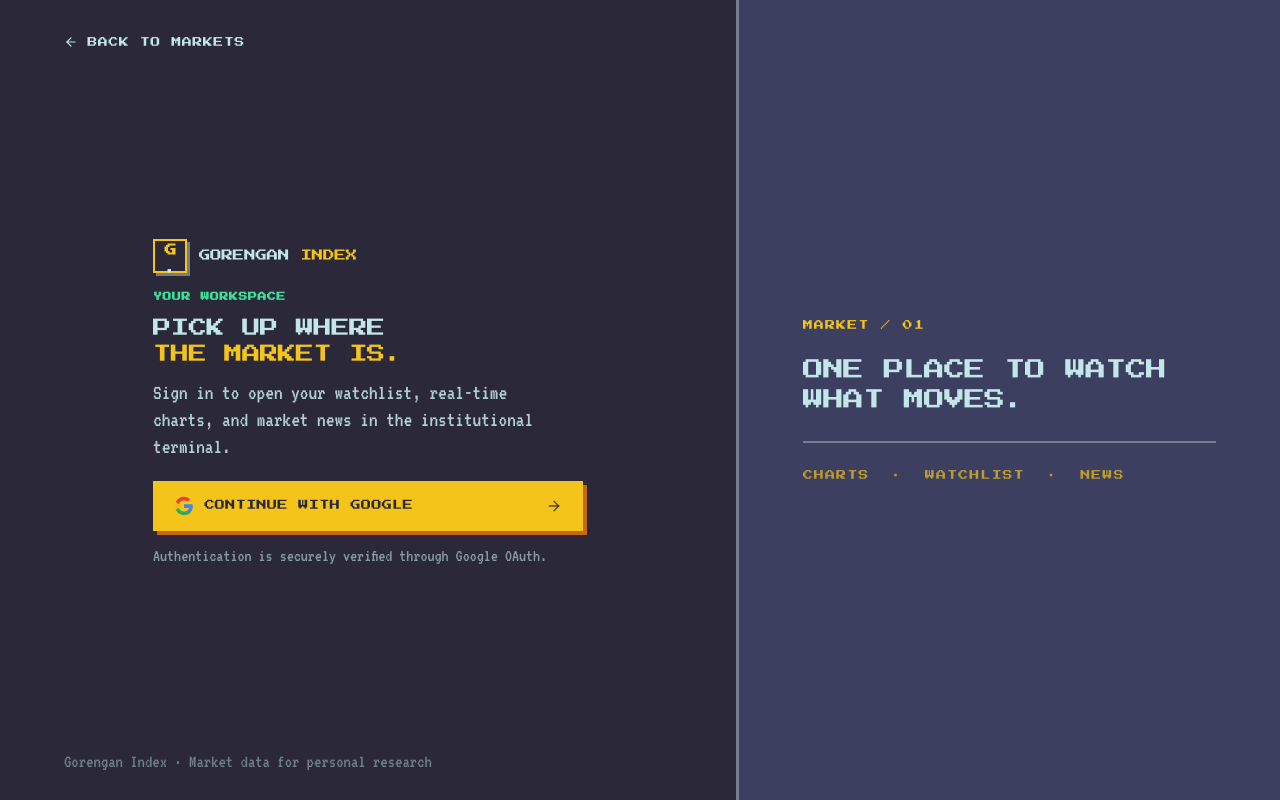
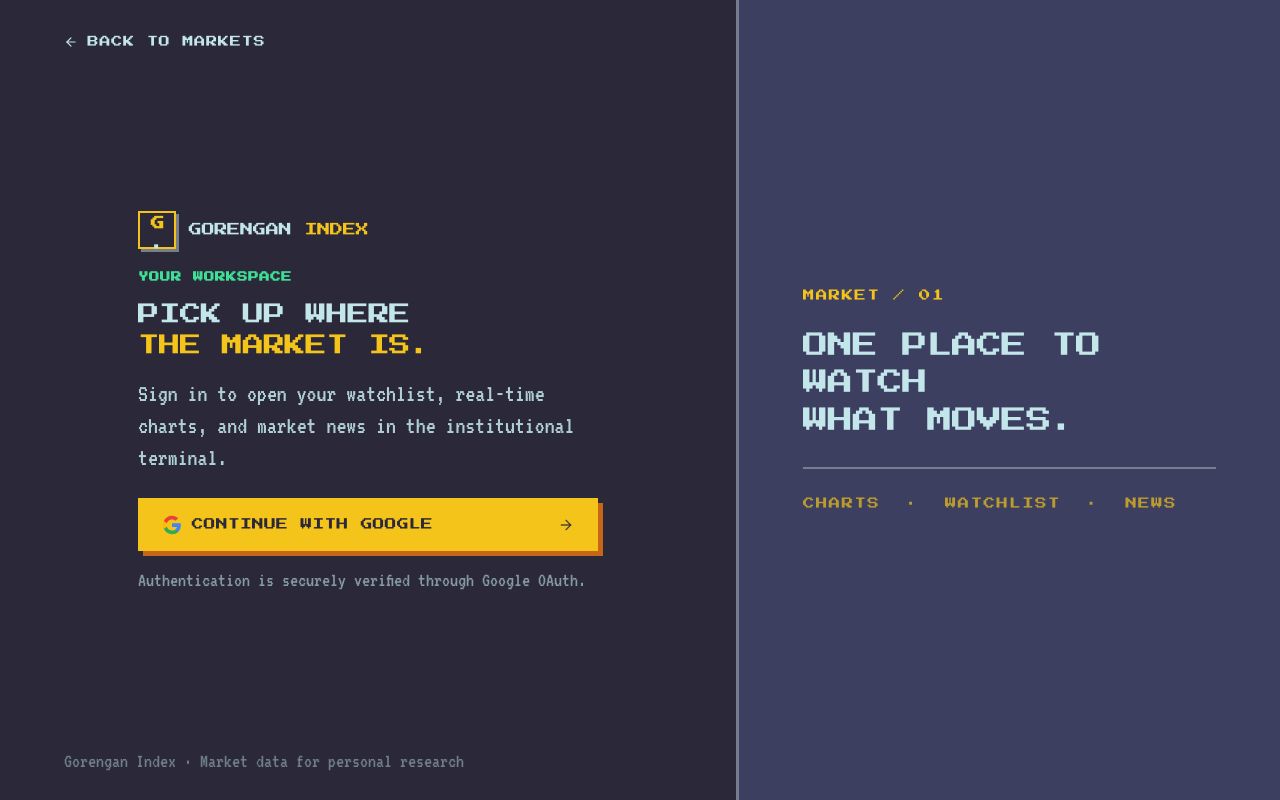
Before and after one commit to jati251/gorengan-index, a Next.js app in the folder apps/web/: page /login in a window 1280 px wide. Built offline with nearby package versions, Linux system fonts and the light colour scheme; no server answers.

Commit message:
fix(landing): restore 3D hero model positioning, scale, and retro layout

```diff
--- a/apps/web/src/app/globals.css
+++ b/apps/web/src/app/globals.css
@@ -213,86 +213,89 @@
 
 .login-page { height: 100dvh; max-height: 100dvh; min-height: 100dvh; overflow: hidden; display: grid; grid-template-columns: minmax(0, 1.15fr) minmax(320px, .85fr); background: #2a2839; color: #c3e6eb; font-family: "VT323", monospace; user-select: none; }
 .login-shell { display: flex; flex-direction: column; justify-content: space-between; height: 100%; max-height: 100dvh; overflow: hidden; padding: clamp(1.2rem, 3vh, 2.5rem) clamp(1.5rem, 5vw, 4rem); }
-.login-back { display: inline-flex; align-items: center; gap: .6rem; align-self: flex-start; min-height: 36px; color: #c3e6eb; font-family: "Press Start 2P", monospace; font-size: .62rem; text-transform: uppercase; letter-spacing: .06em; transition: color .15s ease; }
+.login-back { display: inline-flex; align-items: center; gap: .6rem; align-self: flex-start; min-height: 36px; color: #c3e6eb; font-family: "Press Start 2P", monospace; font-size: .7rem; text-transform: uppercase; letter-spacing: .06em; transition: color .15s ease; }
 .login-back:hover { color: #f4c41b; }
-.login-content { width: min(100%, 430px); margin: auto; padding-block: 0; }
-.login-identity { display: flex; align-items: center; gap: .75rem; margin-bottom: 1rem; font-family: "Press Start 2P", monospace; font-size: .72rem; letter-spacing: -.02em; text-transform: uppercase; }
+.login-content { width: min(100%, 460px); margin: auto; padding-block: 0; }
+.login-identity { display: flex; align-items: center; gap: .8rem; margin-bottom: 1.2rem; font-family: "Press Start 2P", monospace; font-size: .82rem; letter-spacing: -.02em; text-transform: uppercase; }
 .login-identity strong { color: #f4c41b; font-weight: 400; }
-.login-identity .brand-mark { width: 34px; height: 34px; border: 2px solid #f4c41b; color: #f4c41b; font-family: "Press Start 2P", monospace; font-size: .75rem; box-shadow: 3px 3px 0 #757e8a; display: grid; place-items: center; border-radius: 0; }
+.login-identity .brand-mark { width: 38px; height: 38px; border: 2px solid #f4c41b; color: #f4c41b; font-family: "Press Start 2P", monospace; font-size: .85rem; box-shadow: 3px 3px 0 #757e8a; display: grid; place-items: center; border-radius: 0; }
 .login-identity .brand-mark span { color: #c3e6eb; }
-.login-content .eyebrow { color: #3fdf97; font-family: "Press Start 2P", monospace; font-size: .56rem; letter-spacing: .06em; text-transform: uppercase; margin-bottom: .6rem; }
-.login-content h1 { margin: 0; font-family: "Press Start 2P", monospace; font-size: clamp(1.15rem, 2.2vh, 1.45rem); line-height: 1.45; letter-spacing: -.03em; font-weight: 400; color: #c3e6eb; text-transform: uppercase; }
+.login-content .eyebrow { color: #3fdf97; font-family: "Press Start 2P", monospace; font-size: .65rem; letter-spacing: .06em; text-transform: uppercase; margin-bottom: .75rem; }
+.login-content h1 { margin: 0; font-family: "Press Start 2P", monospace; font-size: clamp(1.3rem, 2.7vh, 1.7rem); line-height: 1.45; letter-spacing: -.03em; font-weight: 400; color: #c3e6eb; text-transform: uppercase; }
 .login-content h1 em { color: #f4c41b; font-weight: 400; font-style: normal; }
-.login-description { max-width: 400px; margin: .75rem 0 1.25rem; color: #c3e6eb; opacity: .88; font-family: "VT323", monospace; font-size: 1.35rem; line-height: 1.25; }
-.login-google { display: flex; align-items: center; justify-content: space-between; gap: 1rem; width: 100%; min-height: 48px; padding: .75rem 1.15rem; background: #f4c41b; color: #2a2839; font-weight: 400; font-size: .64rem; border: 3px solid #f4c41b; box-shadow: 4px 4px 0 #c66616; font-family: "Press Start 2P", monospace; text-transform: uppercase; letter-spacing: .02em; transition: background .15s ease, transform .1s ease, box-shadow .1s ease; }
-.login-google:hover { background: #ffd748; border-color: #ffd748; transform: translate(-1px, -1px); box-shadow: 5px 5px 0 #c66616; }
+.login-description { max-width: 440px; margin: 1rem 0 1.5rem; color: #c3e6eb; opacity: .88; font-family: "VT323", monospace; font-size: 1.55rem; line-height: 1.3; }
+.login-google { display: flex; align-items: center; justify-content: space-between; gap: 1rem; width: 100%; min-height: 52px; padding: .85rem 1.3rem; background: #f4c41b; color: #2a2839; font-weight: 400; font-size: .74rem; border: 3px solid #f4c41b; box-shadow: 5px 5px 0 #c66616; font-family: "Press Start 2P", monospace; text-transform: uppercase; letter-spacing: .02em; transition: background .15s ease, transform .1s ease, box-shadow .1s ease; }
+.login-google:hover { background: #ffd748; border-color: #ffd748; transform: translate(-1px, -1px); box-shadow: 6px 6px 0 #c66616; }
 .login-google:active { transform: translate(2px, 2px); box-shadow: 2px 2px 0 #c66616; }
 .login-google:disabled { opacity: .65; cursor: wait; transform: none; }
-.login-error { display: flex; align-items: center; gap: .5rem; padding: .5rem .75rem; margin-bottom: .85rem; border: 2px solid #eb619f; background: rgba(235, 97, 159, .15); color: #eb619f; font-family: "VT323", monospace; font-size: 1.2rem; }
-.login-footnote { margin-top: .75rem; color: #c3e6eb; opacity: .6; font-family: "VT323", monospace; font-size: 1.1rem; }
-.login-bottom { margin: 0; color: #c3e6eb; opacity: .45; font-family: "VT323", monospace; font-size: 1.15rem; }
+.login-error { display: flex; align-items: center; gap: .5rem; padding: .6rem .85rem; margin-bottom: .85rem; border: 2px solid #eb619f; background: rgba(235, 97, 159, .15); color: #eb619f; font-family: "VT323", monospace; font-size: 1.3rem; }
+.login-footnote { margin-top: .85rem; color: #c3e6eb; opacity: .6; font-family: "VT323", monospace; font-size: 1.25rem; }
+.login-bottom { margin: 0; color: #c3e6eb; opacity: .45; font-family: "VT323", monospace; font-size: 1.25rem; }
 .login-aside { display: flex; align-items: center; justify-content: center; height: 100%; max-height: 100dvh; overflow: hidden; padding: clamp(2rem, 5vw, 4.5rem); background: #3c3f5f; border-left: 3px solid #757e8a; }
-.login-aside-inner { width: 100%; max-width: 460px; }
-.login-aside-inner > span { color: #f4c41b; font-family: "Press Start 2P", monospace; font-size: .62rem; font-weight: 400; letter-spacing: .12em; text-transform: uppercase; }
-.login-aside-inner p { max-width: 460px; margin: 1.1rem 0 1.6rem; font-family: "Press Start 2P", monospace; font-size: clamp(1.2rem, 2.6vh, 1.65rem); line-height: 1.45; letter-spacing: -.03em; color: #c3e6eb; text-transform: uppercase; }
-.login-aside-rule { height: 2px; margin-bottom: 1.25rem; background: #757e8a; }
-.login-aside-tags { font-family: "Press Start 2P", monospace; font-size: .54rem; letter-spacing: .12em; color: #c3e6eb; opacity: .7; text-transform: uppercase; }
+.login-aside-inner { width: 100%; max-width: 480px; }
+.login-aside-inner > span { color: #f4c41b; font-family: "Press Start 2P", monospace; font-size: .72rem; font-weight: 400; letter-spacing: .12em; text-transform: uppercase; }
+.login-aside-inner p { max-width: 480px; margin: 1.2rem 0 1.8rem; font-family: "Press Start 2P", monospace; font-size: clamp(1.4rem, 3.2vh, 2rem); line-height: 1.45; letter-spacing: -.03em; color: #c3e6eb; text-transform: uppercase; }
+.login-aside-rule { height: 2px; margin-bottom: 1.4rem; background: #757e8a; }
+.login-aside-tags { font-family: "Press Start 2P", monospace; font-size: .62rem; letter-spacing: .12em; color: #c3e6eb; opacity: .7; text-transform: uppercase; }
 @media (max-width: 850px) { .login-page { grid-template-columns: 1fr; } .login-aside { display: none; } .login-shell { height: 100dvh; padding: 1.25rem 1.5rem; } }
 
 
 /* Dark pixel board */
 .site-home { background: #2a2839; color: #c3e6eb; }
-.site-home { font-family: "VT323", monospace; font-size: 1.45rem; }
-.site-header { background: #2a2839; border-bottom: 3px solid #757e8a; }
+.site-home { font-family: "VT323", monospace; font-size: 1.65rem; }
+.site-header { background: #2a2839; border-bottom: 3px solid #757e8a; min-height: 68px; }
 .site-header nav, .brand-link, .site-header-action, .eyebrow, .primary-action, .secondary-action, .home-note, .hero-model-caption, .tape-label, .preview-tabs button, .preview-status, .text-action, .site-footer { font-family: "Press Start 2P", monospace; }
-.site-header nav { color: #c3e6eb; font-size: .59rem; }
+.site-header nav { color: #c3e6eb; font-size: .74rem; gap: 1.5rem; }
 .site-header nav a:hover { color: #f4c41b; }
-.brand-link { color: #c3e6eb; font-size: .67rem; }
+.brand-link { color: #c3e6eb; font-size: .8rem; gap: .8rem; }
 .brand-link strong { color: #f4c41b; }
-.brand-mark { width: 40px; height: 40px; border: 3px solid #f4c41b; color: #f4c41b; font-family: "Press Start 2P", monospace; font-size: .9rem; box-shadow: 4px 4px 0 #757e8a; }
+.brand-mark { width: 44px; height: 44px; border: 3px solid #f4c41b; color: #f4c41b; font-family: "Press Start 2P", monospace; font-size: 1rem; box-shadow: 4px 4px 0 #757e8a; }
 .brand-mark span { color: #c3e6eb; }
-.site-header-action { color: #c3e6eb; border-left: 2px solid #757e8a; font-size: .6rem; }
+.site-header-action { color: #c3e6eb; border-left: 2px solid #757e8a; font-size: .74rem; padding-inline: 1.2rem; min-height: 46px; }
 .site-header-action:hover, .text-action:hover { color: #f4c41b; }
-.home-hero { min-height: 590px; }
-.eyebrow { color: #f4c41b; font-size: .6rem; line-height: 1.8; letter-spacing: .03em; }
+.home-hero { min-height: 620px; padding-block: clamp(3.5rem, 6vw, 6rem); }
+.eyebrow { color: #f4c41b; font-size: .72rem; line-height: 1.8; letter-spacing: .05em; }
 .home-hero h1, .section-heading h2, .about-section h2 { font-family: "Press Start 2P", monospace; font-weight: 400; font-style: normal; text-transform: uppercase; }
-.home-hero h1 { color: #c3e6eb; font-size: clamp(2.15rem, 4vw, 3.9rem); line-height: 1.45; letter-spacing: -.055em; }
+.home-hero h1 { color: #c3e6eb; font-size: clamp(2.7rem, 5.2vw, 4.5rem); line-height: 1.35; letter-spacing: -.04em; }
 .home-hero h1 em { color: #f4c41b; font-style: normal; }
-.home-intro { max-width: 500px; color: #c3e6eb; font-size: 1.45rem; line-height: 1.28; }
-.primary-action, .secondary-action { border: 3px solid #c8df79; font-size: .61rem; line-height: 1.6; }
+.home-intro { max-width: 580px; color: #c3e6eb; font-size: 1.8rem; line-height: 1.35; margin-top: 1.5rem; }
+.primary-action, .secondary-action { border: 3px solid #c8df79; font-size: .78rem; min-height: 52px; padding: .85rem 1.4rem; line-height: 1.4; }
 .primary-action { background: #f4c41b; border-color: #f4c41b; color: #2a2839; box-shadow: 5px 5px 0 #c66616; }
 .primary-action:hover { background: #f4c41b; }
 .secondary-action { background: #3c3f5f; color: #c3e6eb; }
 .secondary-action:hover { background: #3978a8; }
-.home-note { color: #c3e6eb; font-size: .53rem; line-height: 1.7; }
-.hero-model-wrap { min-height: 500px; border: 3px solid #3fdf97; background: #3c3f5f; box-shadow: 10px 10px 0 #613e7b; }
-.hero-model-wrap::before { background: radial-gradient(#55607e 1px, transparent 1px); background-size: 8px 8px; opacity: .45; }
-.hero-model-wrap::after { inset: 14px; border: 2px dashed rgba(149, 201, 168, .36); }
-.retro-scene canvas { image-rendering: pixelated; }
-.retro-scene[data-webgl="unavailable"]::before { content: "★ ◼ ◆"; color: #f4c41b; font-family: "Press Start 2P", monospace; font-size: 3rem; }
-.hero-model-caption { color: #c3e6eb; font-size: .48rem; line-height: 1.6; }
-.tape-label { color: #c3e6eb; border-top: 3px solid #757e8a; font-size: .54rem; }
-.home-market-tape { border: 3px solid #757e8a; background: #3c3f5f; }
-.home-market-tape .snapshot-row { border-right-color: #757e8a; }
-.home-market-tape .snapshot-row strong { color: #c3e6eb; font-family: "Press Start 2P", monospace; font-size: .56rem; }
-.home-market-tape .snapshot-row span { color: #c3e6eb; font-size: 1.03rem; }
+.home-note { color: #c3e6eb; font-size: .68rem; line-height: 1.8; margin-top: 1.2rem; }
+.hero-model-wrap { position: relative; overflow: hidden; min-height: 520px; border: 3px solid #3fdf97; background: #3c3f5f; box-shadow: 10px 10px 0 #613e7b; }
+.hero-model-wrap::before { content: ""; position: absolute; inset: 0; background: radial-gradient(#55607e 1px, transparent 1px); background-size: 8px 8px; opacity: .45; }
+.hero-model-wrap::after { content: ""; position: absolute; inset: 14px; border: 2px dashed rgba(149, 201, 168, .36); pointer-events: none; }
+.retro-scene { position: absolute; inset: 0; z-index: 1; }
+.retro-scene canvas { display: block; width: 100%; height: 100%; image-rendering: pixelated; }
+.retro-scene[data-webgl="unavailable"]::before { content: "★ ◼ ◆"; color: #f4c41b; font-family: "Press Start 2P", monospace; font-size: 3rem; position: absolute; top: 42%; left: 50%; transform: translate(-50%, -50%); }
+.hero-model-caption { position: absolute; z-index: 2; right: 25px; bottom: 24px; left: 25px; display: flex; justify-content: space-between; gap: 1rem; color: #c3e6eb; font-size: .62rem; line-height: 1.6; text-transform: uppercase; letter-spacing: .07em; }
+.tape-label { display: flex; justify-content: space-between; gap: 1rem; color: #c3e6eb; border-top: 3px solid #757e8a; font-size: .68rem; padding-block: .85rem; font-weight: 700; letter-spacing: .08em; }
+.home-market-tape { display: grid; grid-template-columns: repeat(4, minmax(0, 1fr)); border: 3px solid #757e8a; background: #3c3f5f; }
+.home-market-tape .snapshot-head, .home-market-tape .snapshot-foot { display: none; }
+.home-market-tape .snapshot-row { min-width: 0; padding: 1rem 1.15rem; border: 0; border-right: 1px solid #757e8a; }
+.home-market-tape .snapshot-row:last-of-type { border-right: 0; }
+.home-market-tape .snapshot-row strong { color: #c3e6eb; font-family: "Press Start 2P", monospace; font-size: .72rem; }
+.home-market-tape .snapshot-row span { color: #c3e6eb; font-size: 1.25rem; }
 .home-market-tape .snapshot-row .price-up { color: #3fdf97; }
 .home-market-tape .snapshot-row .price-down { color: #eb619f; }
-.section-heading h2, .about-section h2 { color: #c3e6eb; font-size: clamp(1.3rem, 2.4vw, 2rem); line-height: 1.6; letter-spacing: -.06em; }
-.section-heading > p, .about-copy { color: #c3e6eb; font-family: "VT323", monospace; font-size: 1.35rem; line-height: 1.25; }
+.section-heading h2, .about-section h2 { color: #c3e6eb; font-size: clamp(1.6rem, 3.2vw, 2.6rem); line-height: 1.5; letter-spacing: -.05em; }
+.section-heading > p, .about-copy { color: #c3e6eb; font-family: "VT323", monospace; font-size: 1.65rem; line-height: 1.3; }
 .preview-shell { border: 3px solid #757e8a; box-shadow: 9px 9px 0 #c66616; }
 .preview-toolbar { background: #3c3f5f; }
-.preview-tabs button { color: #c3e6eb; font-size: .59rem; }
+.preview-tabs button { color: #c3e6eb; font-size: .74rem; min-height: 44px; padding: .65rem 1.25rem; }
 .preview-tabs button.is-active { background: #f4c41b; color: #2a2839; }
-.preview-status { color: #c3e6eb; font-size: .5rem; }
+.preview-status { color: #c3e6eb; font-size: .64rem; }
 .status-dot { background: #f4c41b; }
 .about-section { border-top: 3px solid #757e8a; }
-.text-action { color: #f4c41b; font-size: .56rem; }
-.site-footer { color: #c3e6eb; border-top: 3px solid #757e8a; font-size: .52rem; }
+.text-action { color: #f4c41b; font-size: .72rem; }
+.site-footer { color: #c3e6eb; border-top: 3px solid #757e8a; font-size: .66rem; padding-block: 2rem; }
 .terminal-shell { background: #2a2839; }
 .terminal-shell .font-mono { font-family: "VT323", monospace; letter-spacing: .015em; }
 @media (max-width: 1000px) { .home-hero { min-height: 0; } }
-@media (max-width: 700px) { .home-hero h1 { font-size: clamp(1.8rem, 7.5vw, 2.55rem); line-height: 1.5; } .home-intro { font-size: 1.36rem; } .hero-model-wrap { min-height: 370px; box-shadow: 6px 6px 0 #613e7b; } .home-market-tape .snapshot-row:nth-of-type(-n+3) { border-bottom-color: #757e8a; } .hero-model-caption { font-size: .4rem; } .preview-status { display: none; } }
+@media (max-width: 700px) { .home-hero h1 { font-size: clamp(2rem, 8vw, 3rem); line-height: 1.4; } .home-intro { font-size: 1.5rem; } .hero-model-wrap { min-height: 370px; box-shadow: 6px 6px 0 #613e7b; } .home-market-tape .snapshot-row:nth-of-type(-n+3) { border-bottom-color: #757e8a; } .hero-model-caption { font-size: .52rem; } .preview-status { display: none; } }
 
 /* Terminal workspace */
 .terminal-shell { min-height: 100dvh; padding-bottom: 36px; background: #2a2839; color: #c3e6eb; }
```
